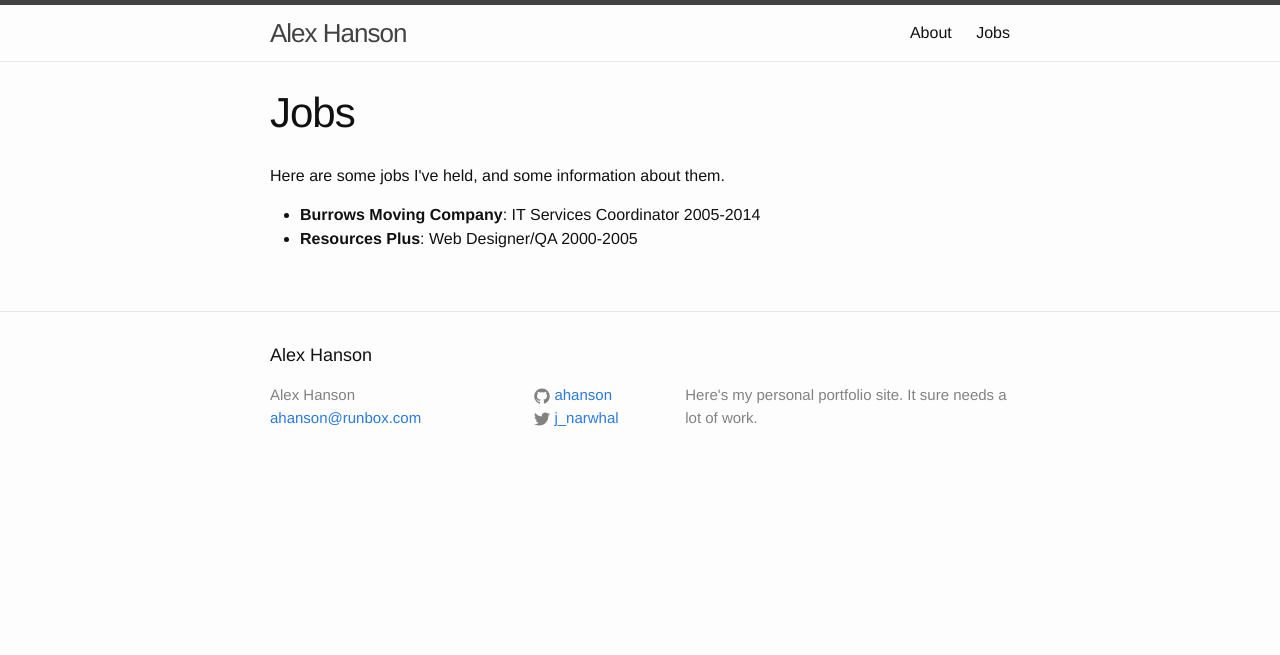
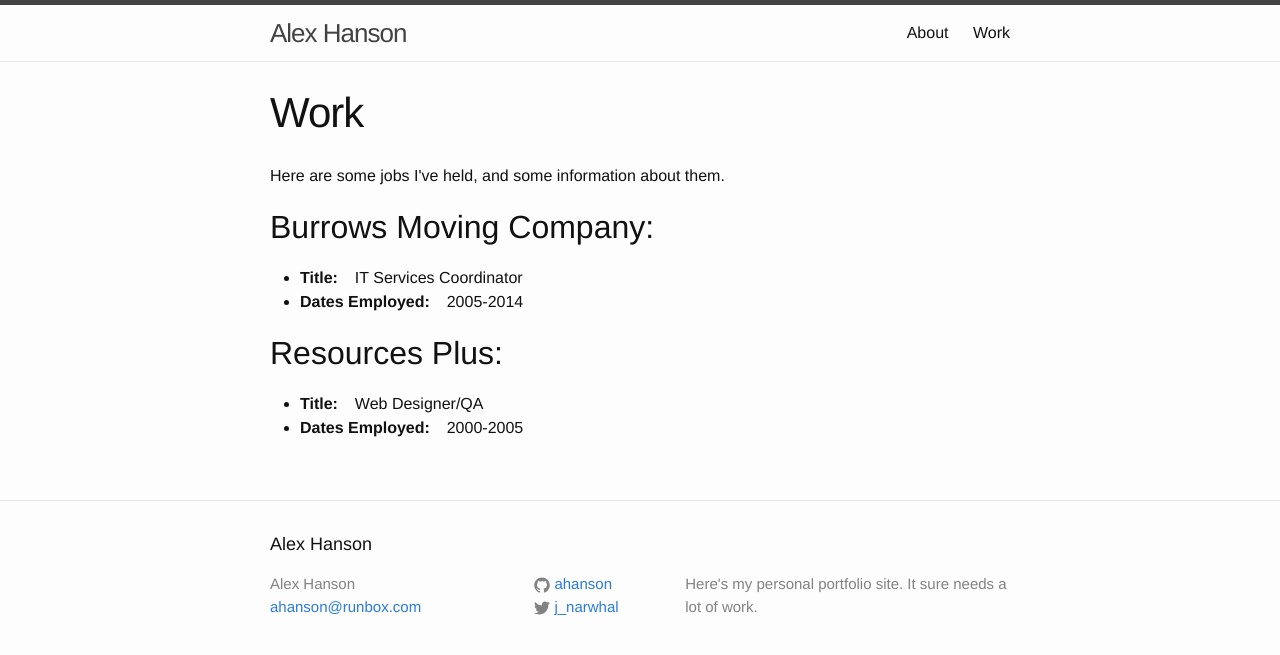
Before and after one commit to ahanson/portfolio-site, a Jekyll site: the page built from jobs.md, in a window 1280 px wide. Shown: the top 655 px of the page. Built offline with Jekyll 4.4.1, drawn with Linux system fonts in a browser that asks for light colours.

Commit message:
Cleaned up formatting on the jobs page.

```diff
--- a/jobs.md
+++ b/jobs.md
@@ -1,12 +1,12 @@
 ---
 layout: page
-title: Jobs
+title: Work
 ---
 
 <p>Here are some jobs I've held, and some information about them.</p>
 
-<ul>
 {% for employer in site.data.employers %}
-  <li><b>{{ employer.name }}</b>: {{ employer.title}} {{employer.dates}}</li>
+##{{ employer.name }}:
+* **Title:** &ensp; {{ employer.title}}
+* **Dates Employed:** &ensp; {{employer.dates}}
 {% endfor %}
-</ul>
```
